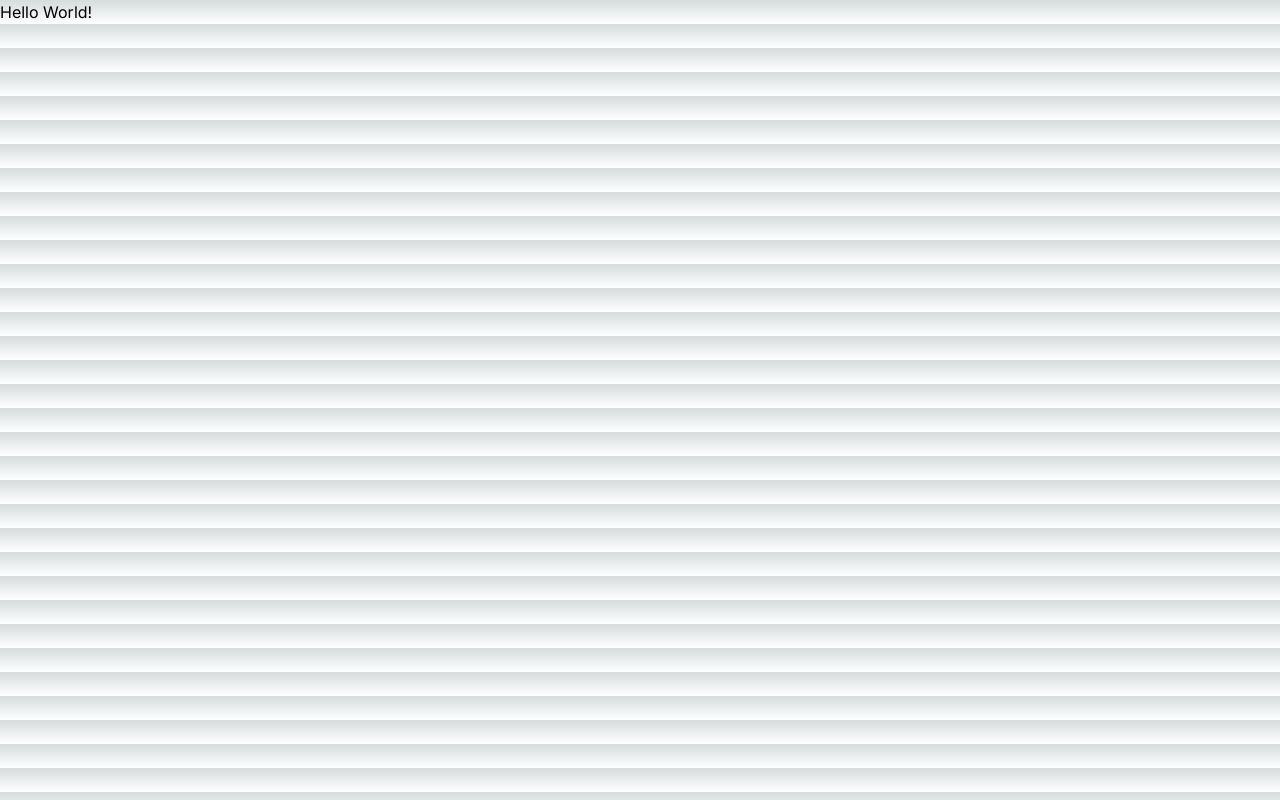
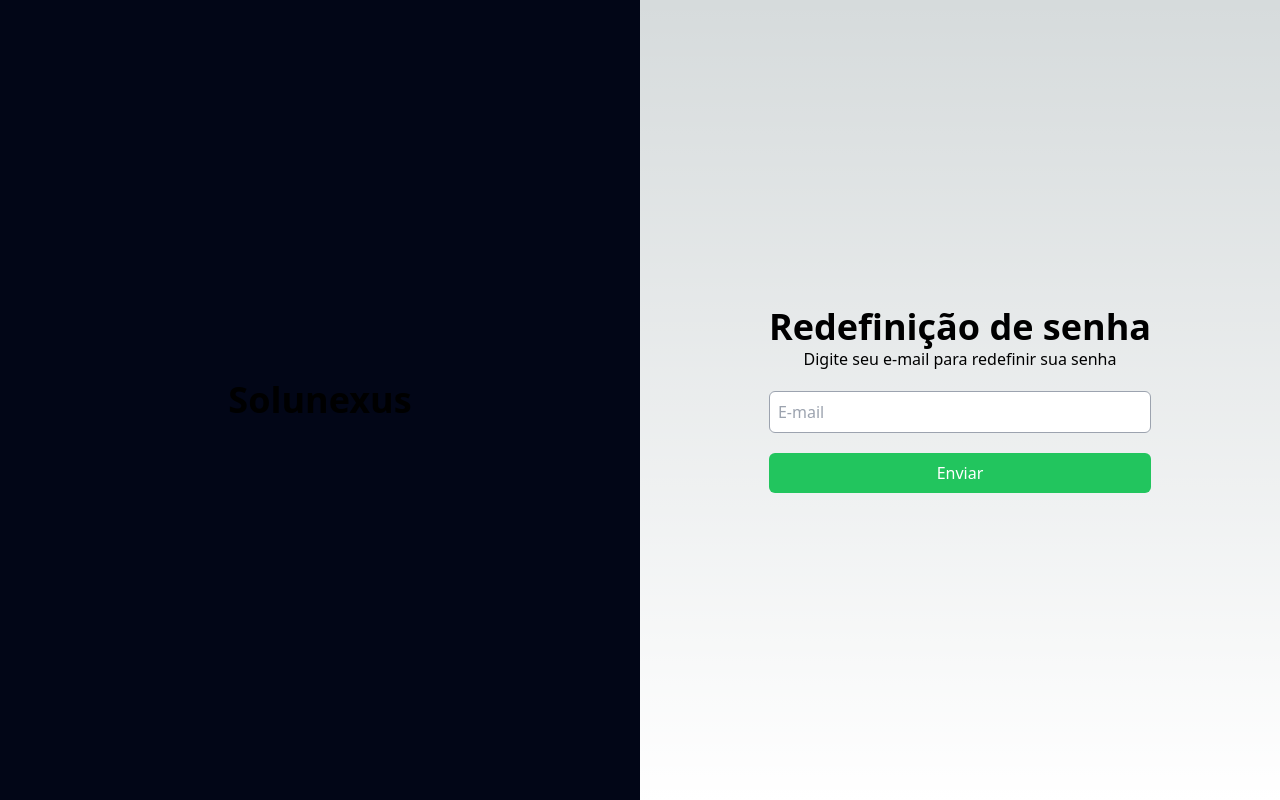
Before and after one commit to GabrielAlvesSantis/Solunexus-Auth, a Next.js app: page / in a window 1280 px wide. Built offline with nearby package versions, Linux system fonts and the light colour scheme.

Commit message:
chore: add page for redefine password and new font

```diff
--- a/src/app/layout.tsx
+++ b/src/app/layout.tsx
@@ -1,12 +1,18 @@
 import './globals.css'
 import type { Metadata } from 'next'
 import { Inter } from 'next/font/google'
+import { Poppins } from 'next/font/google'
 
 const inter = Inter({ subsets: ['latin'] })
 
+const poppins = Poppins({
+  subsets: ['latin'],
+  weight: ['400', '700'],
+})
+
 export const metadata: Metadata = {
-  title: 'Create Next App',
-  description: 'Generated by create next app',
+  title: 'SoluNexus',
+  description: 'Redefinição de senha',
 }
 
 export default function RootLayout({
@@ -15,8 +21,8 @@ export default function RootLayout({
   children: React.ReactNode
 }) {
   return (
-    <html lang="en">
-      <body className={inter.className}>{children}</body>
+    <html lang="pt_BR">
+      <body className={inter.className && poppins.className}>{children}</body>
     </html>
   )
 }
--- a/src/app/page.tsx
+++ b/src/app/page.tsx
@@ -1,7 +1,19 @@
 export default function Home() {
   return (
-   <div>
-    <h1>Hello World!</h1>
+   <div className="grid lg:grid-cols-2  md:grid-cols-1 min-h-screen">
+      <div className="flex flex-col justify-center items-center w-full max-h-full bg-slate-950">
+        <h1 className="text-4xl  font-bold font-sans">Solunexus</h1>
+      </div>
+      <div className="flex flex-col justify-center items-center w-full max-h-full gap-5">
+          <div>
+            <h1 className="lg:text-4xl md:text-3xl text-center font-bold font-sans">Redefinição de senha</h1>
+            <p className="text-md  text-center font-sans">Digite seu e-mail para redefinir sua senha</p>
+            <form className="flex flex-col gap-5 mt-5">
+              <input className="p-2 rounded-md border border-gray-400 text-black font-sans" type="text" placeholder="E-mail" />
+              <button className="p-2 rounded-md bg-green-500 text-white font-medium font-sans" type="submit">Enviar</button>
+            </form>
+          </div>
+      </div>
    </div>
   )
 }
```
